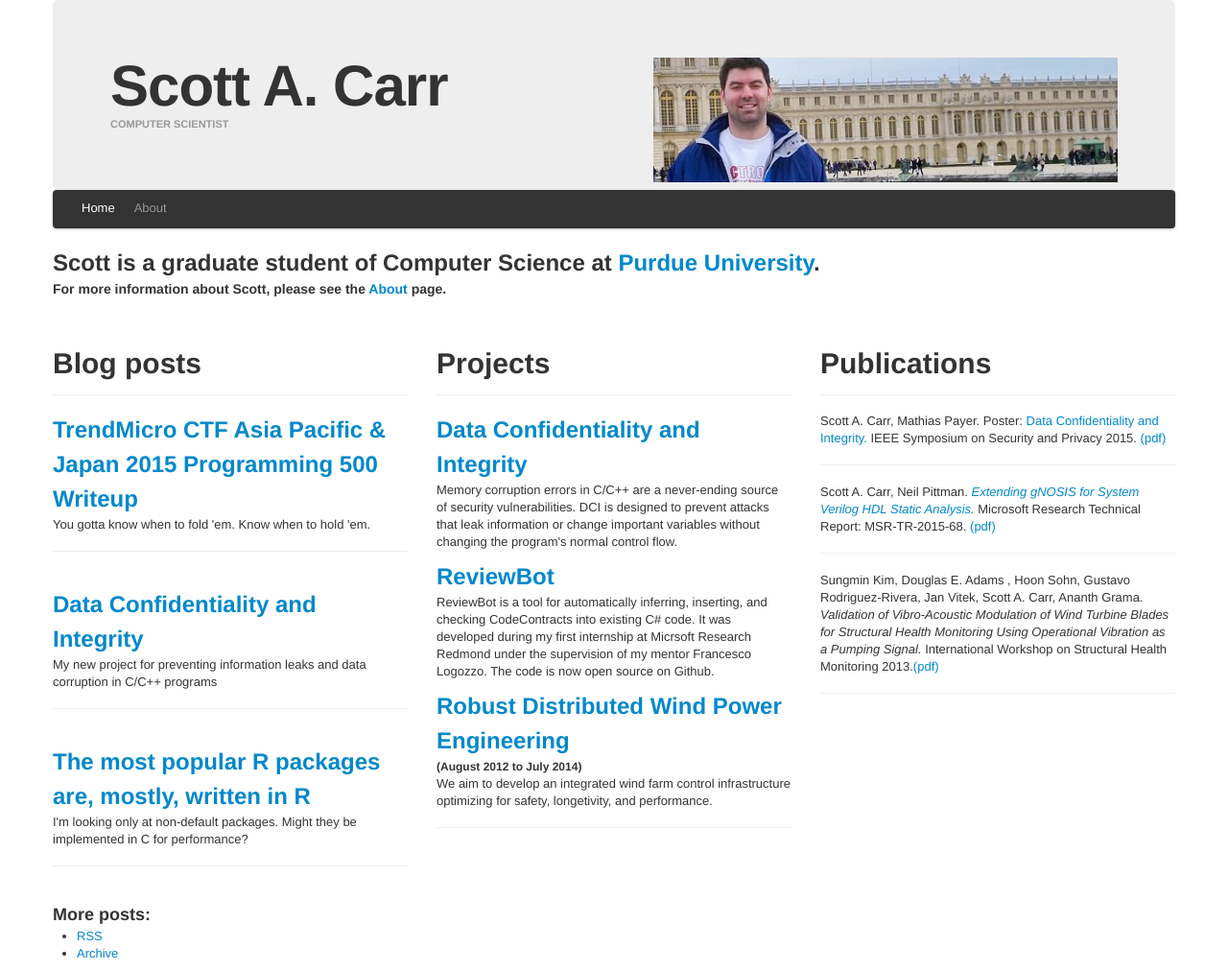
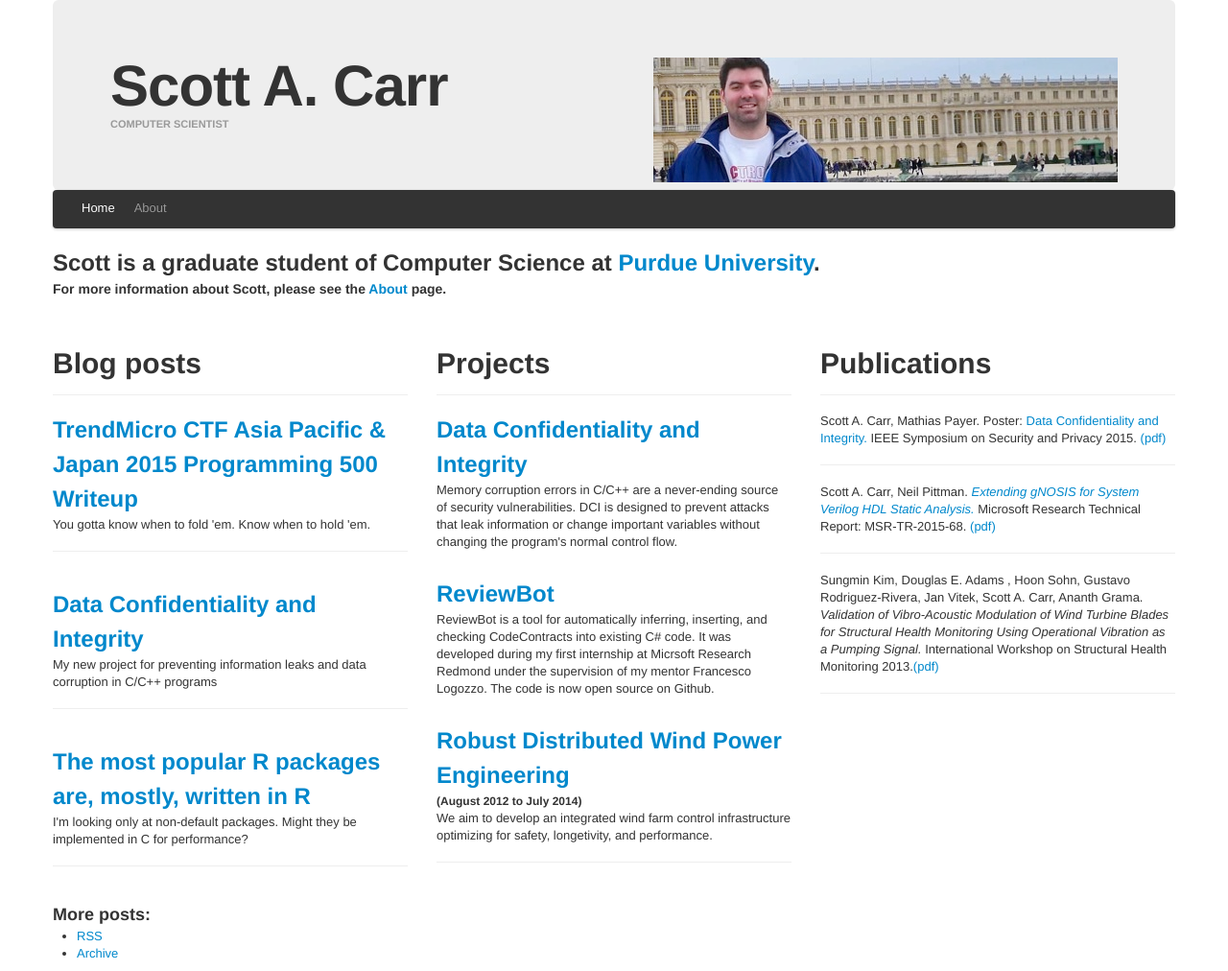
Before and after one commit to scottcarr/scottcarr.github.com, a Jekyll site: the page built from index.html, in a window 1280 px wide. Shown: the whole page at 96% size. Built offline with Jekyll 4.4.1, drawn with Linux system fonts in a browser that asks for light colours.

Commit message:
add reviewbot

```diff
--- a/index.html
+++ b/index.html
@@ -49,13 +49,14 @@ title_element: h1
       information or change important variables without changing the program's
       normal control flow.
       </p>
-      <h2 class="title"><a href="https://github.com/scottcarr/reviewbot">
-          ReviewBot</a></h2>
+      <br>
+      <h2 class="title"><a href="https://github.com/scottcarr/reviewbot">ReviewBot</a></h2>
       <p>
       ReviewBot is a tool for automatically inferring, inserting, and checking CodeContracts
       into existing C# code.  It was developed during my first internship at Micrsoft Research Redmond
       under the supervision of my mentor Francesco Logozzo.  The code is now open source on Github.
       </p>
+      <br>
       <h2 class="title"><a href="http://wind.cs.purdue.edu">
           Robust Distributed Wind Power Engineering</a></h2>
       <h5>(August 2012 to July 2014) </h5>
```
